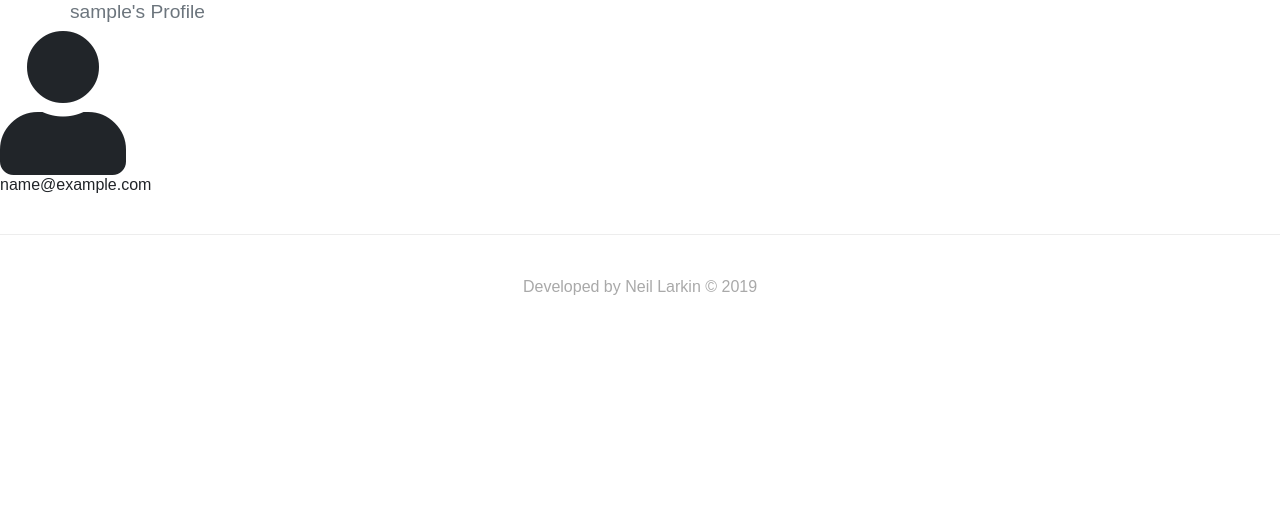
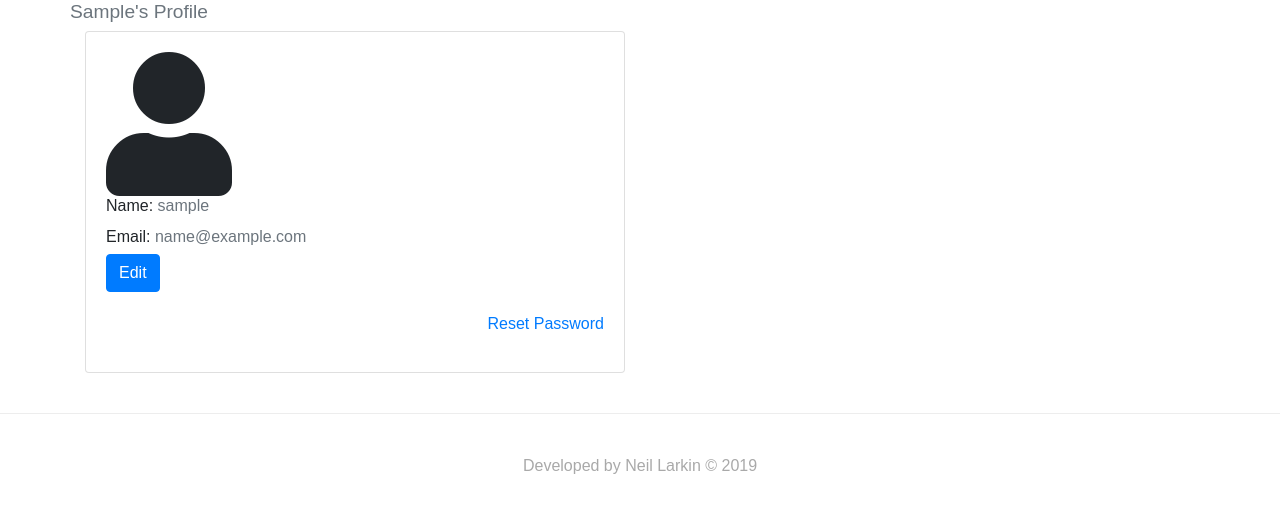
Before and after one commit to neillarkin/webshop, a Django app: page /accounts/profile/ in a window 1280 px wide. Shown: the part 56-569 px from the top of the page. Run offline with Django 3.2, Linux system fonts and the light colour scheme; the visitor is signed in with stand-in values (Sample User, id 1); data comes from the database, SQL or seed files in the repository; some libraries are stand-ins or nearby versions.

Commit message:
Implemented views to support updating Profile details

```diff
--- a/accounts/forms.py
+++ b/accounts/forms.py
@@ -1,4 +1,5 @@
 from django import forms
+from django.forms.widgets import TextInput
 from django.contrib.auth.models import User
 from django.contrib.auth.forms import UserCreationForm
 from django.core.exceptions import ValidationError
@@ -7,7 +8,7 @@ from django.core.exceptions import ValidationError
 class UserLoginForm(forms.Form):
     """User login form"""
 
-    username = forms.CharField()
+    username = forms.CharField(widget=TextInput(attrs={'placeholder': 'name@example.com'}))
     password = forms.CharField(widget=forms.PasswordInput)
     """special pasword textbox constructed from CharField class in Django Forms library"""
 
--- a/accounts/templates/profile.html
+++ b/accounts/templates/profile.html
@@ -2,9 +2,36 @@
 
 {% block page_title %}{{ user }}'s Profile{% endblock %}
 
-{% block page_heading %}{{ user }}'s Profile{% endblock %}
+{% block page_heading %}{{ user|title }}'s Profile{% endblock %}
 
 {% block content %}
-<i class="fas fa-user fa-9x"></i>
-<h6>{{ profile.email }}</h6>
+<div class="container">
+    <div class="row">
+
+<div class="col-sm-6">
+    <div class="card">
+      <div class="card-body">
+         <i class="fas fa-user fa-9x"></i>
+
+        <form method="post" action="{% url 'edit_profile' %}">
+            {% csrf_token %}
+            <h6 class="card-title">Name: <span class="text-muted">{{ user }} </span></h6>
+            <h6  class="card-text">Email:<span class="text-muted"> {{ profile.email }}</span></h6>
+            <button class="btn btn-primary">Edit</button>
+        </form>
+
+            <div class="row">
+              <div class="col-md-12 mt-1">
+             <p class="float-right"><a href="{% url 'password_reset' %}">Reset Password</a></p>
+      </div>
+    </div>
+
+      </div>
+    </div>
+ </div>
+
+
+    </div>
+</div>
+
 {% endblock %}
--- a/accounts/urls.py
+++ b/accounts/urls.py
@@ -1,5 +1,5 @@
 from django.conf.urls import url, include
-from accounts.views import logout, login, registration, user_profile
+from accounts.views import logout, login, registration, user_profile, edit_profile, update_profile
 from accounts import url_reset
 
 
@@ -13,5 +13,7 @@ urlpatterns = [
     url(r'^login/', login, name="login"),
     url(r'^register/', registration, name="registration"),
     url(r'^profile/', user_profile, name="profile"),
+    url(r'^edit-profile/', edit_profile, name="edit_profile"),
+    url(r'^update-profile/', update_profile, name="update_profile"),
     url(r'^password-reset/', include(url_reset))
 ]
--- a/accounts/views.py
+++ b/accounts/views.py
@@ -84,6 +84,33 @@ def registration(request):
 
 
 def user_profile(request):
-    """Retrieve user from database using email to get that specific user object"""
+    """Retrieve user from database using email which is unique to a user object"""
     user = User.objects.get(email=request.user.email)
     return render(request, 'profile.html', {"profile": user})
+
+def edit_profile(request):
+    user = User.objects.get(email=request.user.email)
+    return render(request, 'edit_profile.html', {"profile": user})
+
+def update_profile(request):
+    user = User.objects.get(email=request.user.email)
+
+    """Save only if there is a difference between username form POST and DB table row """
+    if user.username != request.POST['username']:
+        user.username = request.POST['username']
+        user.save()
+        messages.success(request, "Name updated!")
+
+    """ Email must remain unique to each user so form POST is first checked if
+        it exists using filter with case-senstive parametre iexact.
+    """
+    if user.email != request.POST['email']:
+        if User.objects.filter(email__iexact=request.POST['email']).exists():
+            messages.error(request, "That email is already taken!")
+            return redirect(reverse('edit_profile'))
+        else:
+            user.email = request.POST['email']
+            user.save()
+            messages.success(request, "Email updated!")
+
+    return redirect(reverse('profile'))
--- a/cart/templates/cart.html
+++ b/cart/templates/cart.html
@@ -31,7 +31,7 @@
 
                                 <label for="exampleInputAmount" class="sr-only">New Qty</label>
                                 <div class="input-group">
-                                   <span> <div class="input-group-addon">Qty</div>
+                                 <span> <div class="input-group-addon">Qty</div>
                                     <input name="quantity" type="number" min="0" max="999" class="form-control form-control-sm" value="{{item.quantity}}">
                                     <!--<div class="input-group-addon">{{item.quantity}}</div>-->
                                 </span>
```
Also changed, not shown: accounts/templates/edit_profile.html (added, +33 -0 lines).
